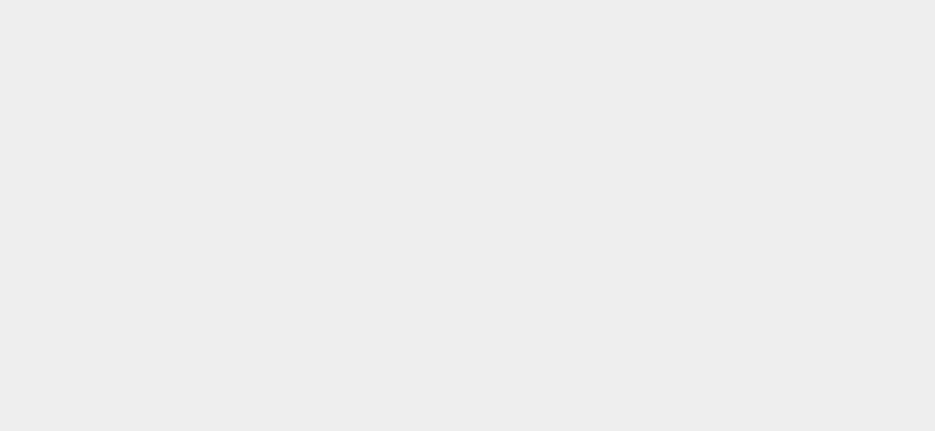
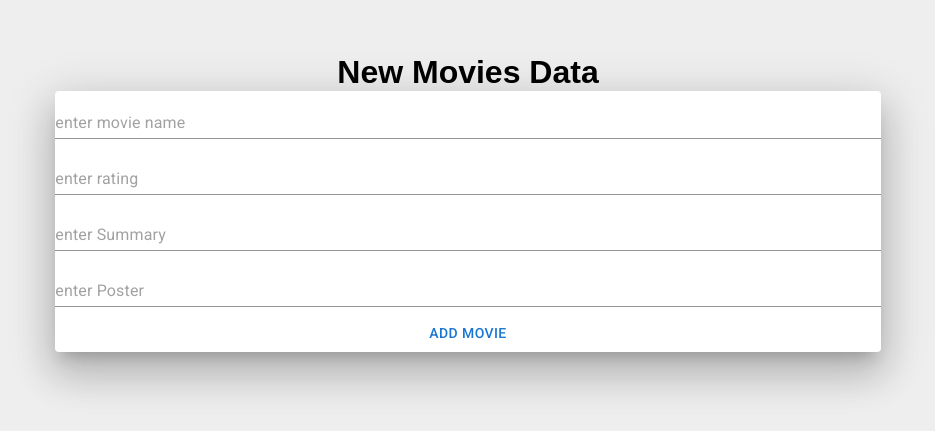
Before and after one commit to magendiran1/IvyProject, a React (Create React App) app in the folder love/: page /Addmovie in a window 1280 px wide. Shown: the part 197-628 px from the top of the page, without its empty margins (172-1107 px from the left). Built offline with nearby package versions, Linux system fonts and the light colour scheme.

Commit message:
EditMovie

```diff
--- a/love/src/App.js
+++ b/love/src/App.js
@@ -4,9 +4,10 @@ import Signup from  './Components/Sign up/Signup'
 import Appbar from './Components/Dashboard/Appbar';
 import  Calculator  from './Components/Dashboard/Calculator'
 import {BrowserRouter as Router,Link,Route,Switch} from 'react-router-dom'
-
+import Addmovie from './Components/Dashboard/AddMovies'
 
 import Movies  from './Components/Dashboard/Movies';
+import EditMovie from './Components/Dashboard/EditMovie'
 
 function App() {
 
@@ -20,6 +21,9 @@ return(
 <Link to="/Appbar" />
 <Link to="/Calculator" />
 <Link to="/Movies" />
+<Link to="/Addmovie" />
+<Link to="/EditMovie" />
+
 
 
 <Switch>
@@ -28,6 +32,9 @@ return(
   <Route path="/Appbar"><Appbar /></Route>
   <Route path="/Calculator"><Calculator /></Route>
   <Route path="/Movies"><Movies /></Route>
+  <Route path="/Addmovie"><Addmovie /></Route>
+  <Route path="/EditMovie/:id"><EditMovie /></Route>
+
 
 </Switch>
 
--- /dev/null
+++ b/love/src/Components/Dashboard/AddMovies.js
@@ -0,0 +1,47 @@
+import { Button, TextField } from "@mui/material";
+import { useState } from "react";
+import Container from '@mui/material/Container';
+import Paper from '@mui/material/Paper';
+import {useHistory} from 'react-router-dom'
+const Addmovie = () => {
+
+    const [name, setName] = useState("")
+    const [rating, setRating] = useState("")
+    const [summary, setSummary] = useState("")
+    const [poster, setPoster] = useState("")
+    const history = useHistory()
+    const newMoviesAdd = () => {
+        const updatedMovie = { name, rating, summary, poster }
+        debugger;
+        fetch('https://615042b3a706cd00179b73dc.mockapi.io/movies',
+            {
+                method: "POST",
+                body: JSON.stringify(updatedMovie),
+                headers:{ "Content-Type": "application/json"}
+            })
+        history.push('/Movies')
+
+    }
+
+    return (
+        <Container style={{
+            display: 'flex',
+            flexDirection: 'column',
+            alignItems: 'center',
+            textAlign: 'center',
+            minHeight: '100vh',
+            justifyContent: 'center'
+        }}>
+            <h1>New Movies Data</h1>
+            <Paper elevation={24} >
+                <TextField fullWidth variant="standard" margin="normal" value={name} onChange={(e) => setName(e.target.value)} placeholder="enter movie name" />
+                <TextField fullWidth variant="standard" margin="normal" value={rating} onChange={(e) => setRating(e.target.value)} placeholder="enter rating" />
+                <TextField fullWidth variant="standard" margin="normal" value={summary} onChange={(e) => setSummary(e.target.value)} placeholder="enter Summary" />
+                <TextField fullWidth variant="standard" margin="normal" value={poster} onChange={e => setPoster(e.target.value)} placeholder="enter Poster" />
+                <Button onClick={newMoviesAdd}>Add Movie</Button>
+            </Paper>
+        </Container>
+    )
+}
+
+export default Addmovie;
--- /dev/null
+++ b/love/src/Components/Dashboard/EditMovie.js
@@ -0,0 +1,78 @@
+import { Button, TextField } from "@mui/material";
+import Container from '@mui/material/Container';
+import Paper from '@mui/material/Paper';
+import { useEffect, useState } from "react";
+
+import { useHistory,useParams } from "react-router-dom";
+const EditMovie = () => {
+
+    let {id} =useParams()
+console.log(id)
+
+const [editMovie ,setEditMovie] =useState(null)
+
+
+useEffect(()=>{
+    fetch(`https://615042b3a706cd00179b73dc.mockapi.io/movies/${id}`)
+    .then(res =>res.json())
+    .then(resdata=>setEditMovie(resdata))
+    .catch(err =>console.log(err,"testing"))
+},[])
+
+// console.log(editMovie)
+
+    return (
+        <div>
+        {editMovie? <UpdatedMovieDetails movie ={editMovie} />:"" }
+        </div>
+    )
+}
+
+
+const UpdatedMovieDetails =({movie})=>{
+
+    const [name, setName] = useState(movie.name)
+    const [rating, setRating] = useState(movie.rating)
+    const [summary, setSummary] = useState(movie.summary)
+    const [poster, setPoster] = useState(movie.poster)
+
+    // console.log(name,rating,summary,poster)
+
+const history =useHistory()
+    const editedMovie =()=>{
+
+        let finalMovie ={name,rating,summary,poster}
+
+        fetch(`https://615042b3a706cd00179b73dc.mockapi.io/movies/${movie.id}`,
+        {
+            method:"PUT",
+            body:JSON.stringify(finalMovie),
+            headers:{"Content-Type":"application/json"}
+    }).then(()=>history.push('/Movies'))
+
+    }
+
+    return(
+        <Container style={{
+            display: 'flex',
+            flexDirection: 'column',
+            alignItems: 'center',
+            textAlign: 'center',
+            minHeight: '100vh',
+            justifyContent: 'center'
+        }}>
+            <h1>EDits Movies Data</h1>
+            <Paper elevation={24} >
+                <TextField fullWidth variant="standard" value={name}  onChange={(e)=>setName(e.target.value)} margin="normal" placeholder="enter movie name" />
+                <TextField fullWidth variant="standard" value={rating} onChange={(e)=>setRating(e.target.value)} margin="normal" placeholder="enter rating" />
+                <TextField fullWidth variant="standard" value={summary} onChange={(e)=>setSummary(e.target.value)} margin="normal" placeholder="enter Summary" />
+                <TextField fullWidth variant="standard" value={poster} onChange={(e)=>setPoster(e.target.value)} margin="normal" placeholder="enter Poster" />
+                <Button onClick={editedMovie} >Add Movie</Button>
+            </Paper>
+        </Container>
+    )
+}
+
+
+
+export default EditMovie;
--- a/love/src/Components/Dashboard/MovieList.js
+++ b/love/src/Components/Dashboard/MovieList.js
@@ -8,9 +8,13 @@ import ThumbDownAltOutlinedIcon from '@mui/icons-material/ThumbDownAltOutlined';
 import ExpandLessIcon from '@mui/icons-material/ExpandLess';
 import ExpandMoreIcon from '@mui/icons-material/ExpandMore';
 import { pink } from '@mui/material/colors';
-const MovieList = ({ name, poster, rating, summary, id }) => {
+import DeleteIcon from '@mui/icons-material/Delete';
+import EditIcon from '@mui/icons-material/Edit';
+import { useHistory } from 'react-router-dom';
 
+const MovieList = ({ name, poster, rating, summary, id,removeMovie }) => {
 
+    const history =useHistory()
     const [Like, setLikes] = useState(0)
     const [disLike, setDislike] = useState(0);
     const [showDesc,setShowDesc] =useState(true)
@@ -22,13 +26,15 @@ const MovieList = ({ name, poster, rating, summary, id }) => {
                 <div className="content">
                     <div style={{ display: "flex", alignItems: 'center', justifyContent: 'space-between' }}>
                         <h3 className='movie-name'>{name}</h3>
-                        {showDesc ? <ExpandLessIcon onClick={()=>setShowDesc(!showDesc)}/> :<ExpandMoreIcon onClick={()=>setShowDesc(!showDesc)}/>}
+                        <button style={{color:"black"}} onClick={()=>setShowDesc(!showDesc)}>{showDesc? <ExpandLessIcon />: <ExpandMoreIcon />}</button>
+                        <EditIcon style={{color:"greenyellow"}} onClick={()=>history.push(`/EditMovie/${id}`)} />
+                      <DeleteIcon style={{color:'red'}} onClick={()=>removeMovie(id)} />
                         <h2>⭐{rating}/10</h2>
                     </div>
                     {showDesc ? <h4>{summary}</h4>:null}
                     <div className='likes'>
                         <Badge badgeContent={Like} onClick={() => setLikes(Like + 1)} color="success" > <ThumbUpOutlinedIcon color="success" /> </Badge>
-                        <Badge badgeContent={disLike} onClick={() => setDislike(disLike + 1)} color="warning"><ThumbDownAltOutlinedIcon sx={{ color: pink[500] }} /></Badge>
+                        <Badge style={{color:'red'}} badgeContent={disLike} onClick={() => setDislike(disLike + 1)} color="warning"><ThumbDownAltOutlinedIcon sx={{ color: pink[500] }} /></Badge>
                     </div>
                 </div>
             </div>
--- a/love/src/Components/Dashboard/Movies.js
+++ b/love/src/Components/Dashboard/Movies.js
@@ -6,19 +6,28 @@ import MovieList from './MovieList'
 const Movies = () => {
     const [movies, setMovies] = useState([])
     const getMoviesList = () => {
-        fetch("https://615042b3a706cd00179b73dc.mockapi.io/movies")
-            .then((res) => res.json())
+        fetch("https://615042b3a706cd00179b73dc.mockapi.io/movies/s")
+            .then((res) => { if (res.ok) return res.json(); else  { throw new Error("test")} })
             .then((resdata) => setMovies(resdata))
-    }
+            .catch((e) => console.log(e))
+            }
 
     useEffect(() => {
         getMoviesList()
     }, [])
+
+    const removeMovie = (id) => {
+
+        let filterMovies = movies.filter((item) => item.id !== id)
+        setMovies(filterMovies)
+
+    }
+
     return (
-        <section style={{  margin: '12px',display: 'flex',gap: '2px',flexWrap: 'wrap',justifyContent:'space-evenly'}}>
-            {movies.map(({ name, poster, rating, summary, id }) => (
-                <MovieList key={id} name={name} poster={poster} rating={rating} summary={summary} id={id} />
-            ))}
+        <section style={{ margin: '12px', display: 'flex', gap: '20px', flexWrap: 'wrap', justifyContent: 'space-evenly' }}>
+            {movies ? movies.map(({ name, poster, rating, summary, id }) => (
+                <MovieList key={id} name={name} poster={poster} rating={rating} summary={summary} id={id} removeMovie={removeMovie} />
+            )) : null}
         </section>
     )
 }
```
